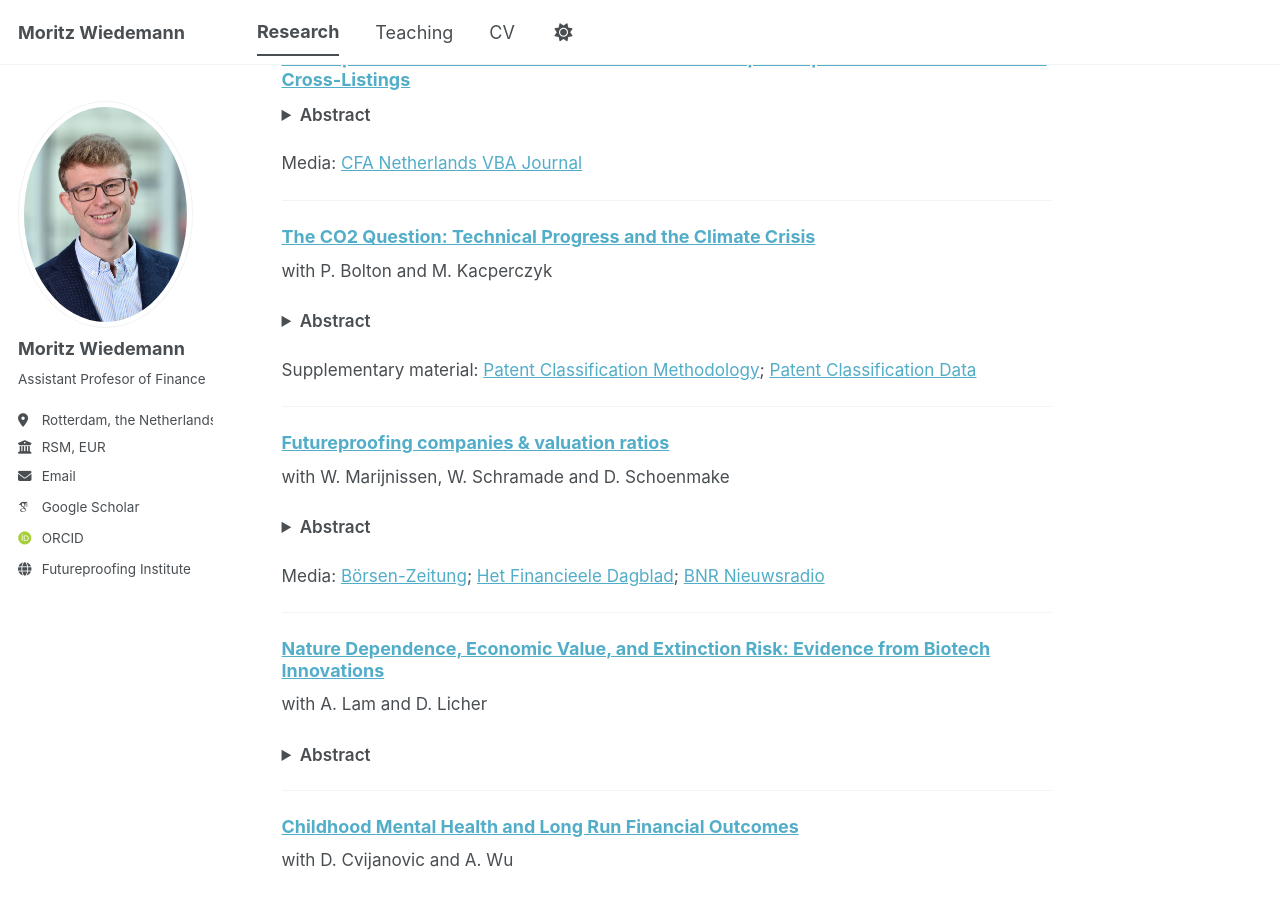
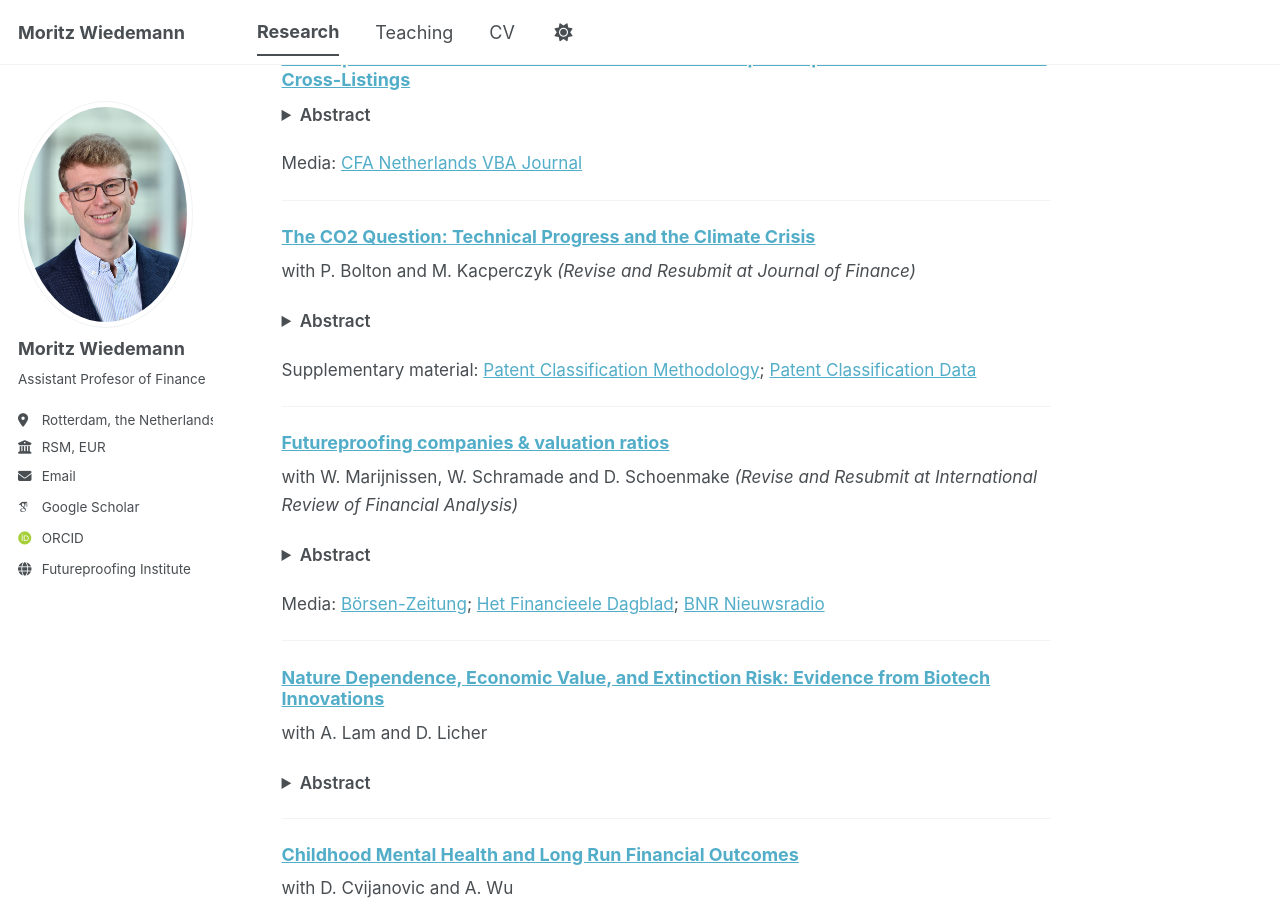
Before and after one commit to WiedemannM/WiedemannM.github.io, a Jekyll site: the page built from _pages/research.md, in a window 1280 px wide and 900 px high, scrolled down 512 px. Built offline with Jekyll 4.4.1, drawn with Linux system fonts in a browser that asks for light colours; some web fonts are replaced; a script bundle is joined from its source files by our own code; library files that are not in the unit come from our copies.

Commit message:
Update research.md

```diff
--- a/_pages/research.md
+++ b/_pages/research.md
@@ -40,7 +40,7 @@ Media: [CFA Netherlands VBA Journal](https://cfasociety.nl/uploads/vbajournaal/2
 
 ### [The CO2 Question: Technical Progress and the Climate Crisis](https://papers.ssrn.com/sol3/papers.cfm?abstract_id=4212567)
 
-with P. Bolton and M. Kacperczyk
+with P. Bolton and M. Kacperczyk *(Revise and Resubmit at Journal of Finance)*
 
 <details>
 <summary>Abstract</summary>
@@ -55,7 +55,7 @@ Supplementary material: [Patent Classification Methodology](/files/PatentClassif
 
 ### [Futureproofing companies & valuation ratios](https://papers.ssrn.com/sol3/papers.cfm?abstract_id=5242113)
 
-with W. Marijnissen, W. Schramade and D. Schoenmake
+with W. Marijnissen, W. Schramade and D. Schoenmake *(Revise and Resubmit at International Review of Financial Analysis)*
 
 <details>
 <summary>Abstract</summary>
```
